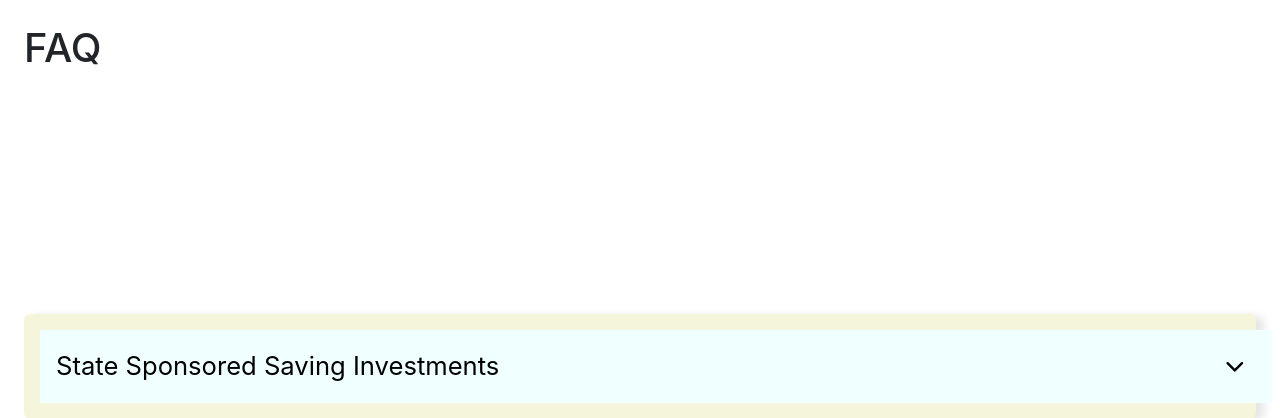
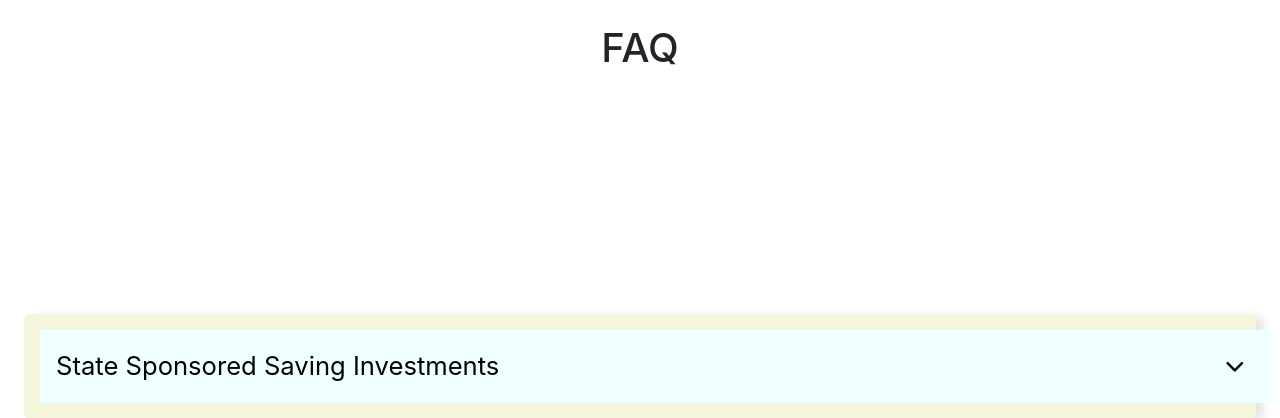
Before and after one commit to Trev-Marshall/Headspace, a Django app: page /trustfundbaby/faq/ in a window 1280 px wide. Shown: the part 56-474 px from the top of the page. Run offline with Django 3.2, Linux system fonts and the light colour scheme; some libraries are stand-ins or nearby versions.

Commit message:
faq title

```diff
--- a/django_projects/startup/trustfundbaby/static/css/styles.css
+++ b/django_projects/startup/trustfundbaby/static/css/styles.css
@@ -4,8 +4,8 @@
     list-style: none;
 }
 /* FAQ Styles. */
-h1{
-    align-items: center;
+.faq_Title{
+    text-align: center;
     margin: 1.5rem;
 }
 
--- a/django_projects/startup/trustfundbaby/templates/faq.html
+++ b/django_projects/startup/trustfundbaby/templates/faq.html
@@ -4,7 +4,7 @@
 
 {% block content %}
 
-<h1>FAQ</h1>
+<h1 class="faq_Title">FAQ</h1>
 
 <section class="faq">
     <div class="container">
```
